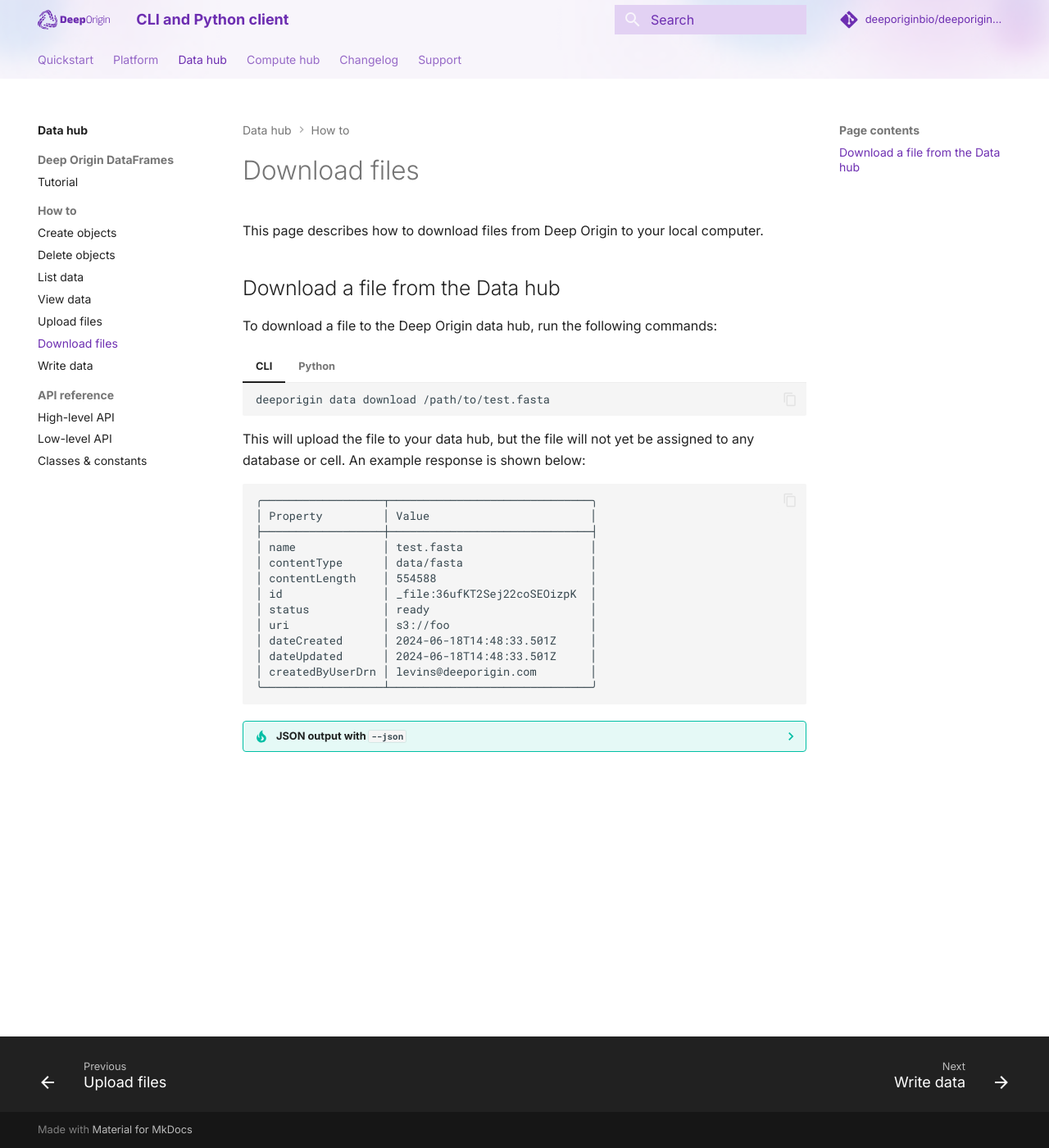
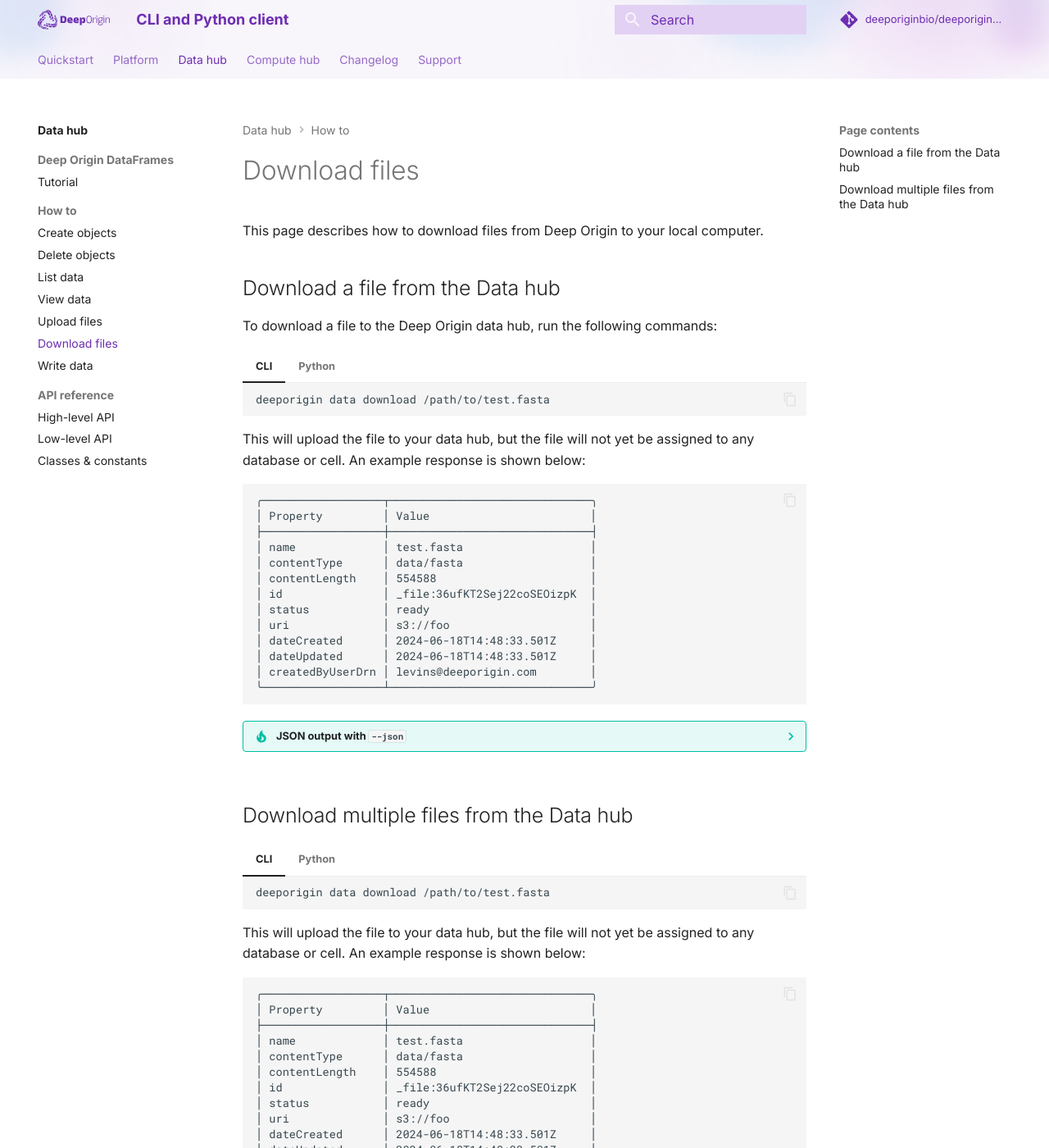
Before and after one commit to deeporiginbio/deeporigin-client, an MkDocs documentation site: the page built from docs/how-to/data-hub/download-files.md, in a window 1280 px wide and 1400 px high. Shown: the whole window at 82% size. Built offline with MkDocs 1.6.1 and Material for MkDocs 9.7.7, drawn with Linux system fonts in a browser that asks for light colours; comment, search, counter and statistics services are not loaded.

````diff
--- a/docs/how-to/data-hub/download-files.md
+++ b/docs/how-to/data-hub/download-files.md
@@ -80,3 +80,80 @@ To download a file to the Deep Origin data hub, run the following commands:
         "createdByUserDrn": "haldane@deeporigin.com",
     }
     ```
+
+
+## Download multiple files from the Data hub
+
+=== "CLI"
+
+    ```bash
+    deeporigin data download /path/to/test.fasta
+    ```
+
+    This will upload the file to your data hub, but the
+    file will not yet be assigned to any database or cell. An example
+    response is shown below:
+
+    ```
+    ╭──────────────────┬──────────────────────────────╮
+    │ Property         │ Value                        │
+    ├──────────────────┼──────────────────────────────┤
+    │ name             │ test.fasta                   │
+    │ contentType      │ data/fasta                   │
+    │ contentLength    │ 554588                       │
+    │ id               │ _file:36ufKT2Sej22coSEOizpK  │
+    │ status           │ ready                        │
+    │ uri              │ s3://foo                     │
+    │ dateCreated      │ 2024-06-18T14:48:33.501Z     │
+    │ dateUpdated      │ 2024-06-18T14:48:33.501Z     │
+    │ createdByUserDrn │ levins@deeporigin.com        │
+    ╰──────────────────┴──────────────────────────────╯
+
+
+    ```
+
+    ??? tip "JSON output with `--json`"
+        [JSON](https://www.json.org/) output can be requested by adding `--json`, and allows
+        you to pipe out to a JSON processor like [jq](https://jqlang.github.io/jq/):
+
+        ```bash
+        deeporigin upload /path/to/test.fasta | jq
+        ```
+
+        ```json
+        {
+          "name": "test.fasta",
+          "contentType": "data/fasta",
+          "contentLength": 554588,
+          "id": "_file:36ufKT2Sej22coSEOizpK",
+          "status": "ready",
+          "uri": "s3://foo",
+          "dateCreated": "2024-06-18T14:51:43.876Z",
+          "dateUpdated": "2024-06-18T14:51:43.876Z",
+          "createdByUserDrn": "levins@deeporigin.com"
+        }
+
+        ```
+
+=== "Python"
+
+    ```py
+    from deeporigin.data_hub import api
+    api.upload_file("/path/to/file.fasta")
+    ```
+
+    This will upload the file to your data hub. An example is shown below:
+
+    ```json
+    {
+        "name": "file.fasta",
+        "contentType": "data/foo",
+        "contentLength": 55454688,
+        "id": "_file:6Hdhyc3t8xZ6pmyCrQy1t",
+        "status": "ready",
+        "uri": "s3://data.<org-name>/_file:6Hdhyc3t8xZ6pmyCrQy1t",
+        "dateCreated": "2024-06-18T14:18:37.409Z",
+        "dateUpdated": "2024-06-18T14:18:37.409Z",
+        "createdByUserDrn": "haldane@deeporigin.com",
+    }
+    ```
--- a/pyproject.toml
+++ b/pyproject.toml
@@ -31,8 +31,7 @@ dependencies = [
     "humanize",
     "packaging",
     "diskcache",
-    "aiohttp",
-    "nest_asyncio",
+    "tqdm",
 ]
 dynamic = ["version"]
 
--- a/src/config/default.yml
+++ b/src/config/default.yml
@@ -2,7 +2,7 @@ env: prod
 organization_id: null
 bench_id: null
 api_endpoint: https://os.deeporigin.io
-nucleus_api_route: nucleus-api/api/
+nucleus_api_route: data-hub/api/
 auth_domain: https://formicbio.us.auth0.com
 auth_device_code_endpoint: oauth/device/code/
 auth_token_endpoint: oauth/token/
````
Also changed, not shown: 2 other files.
